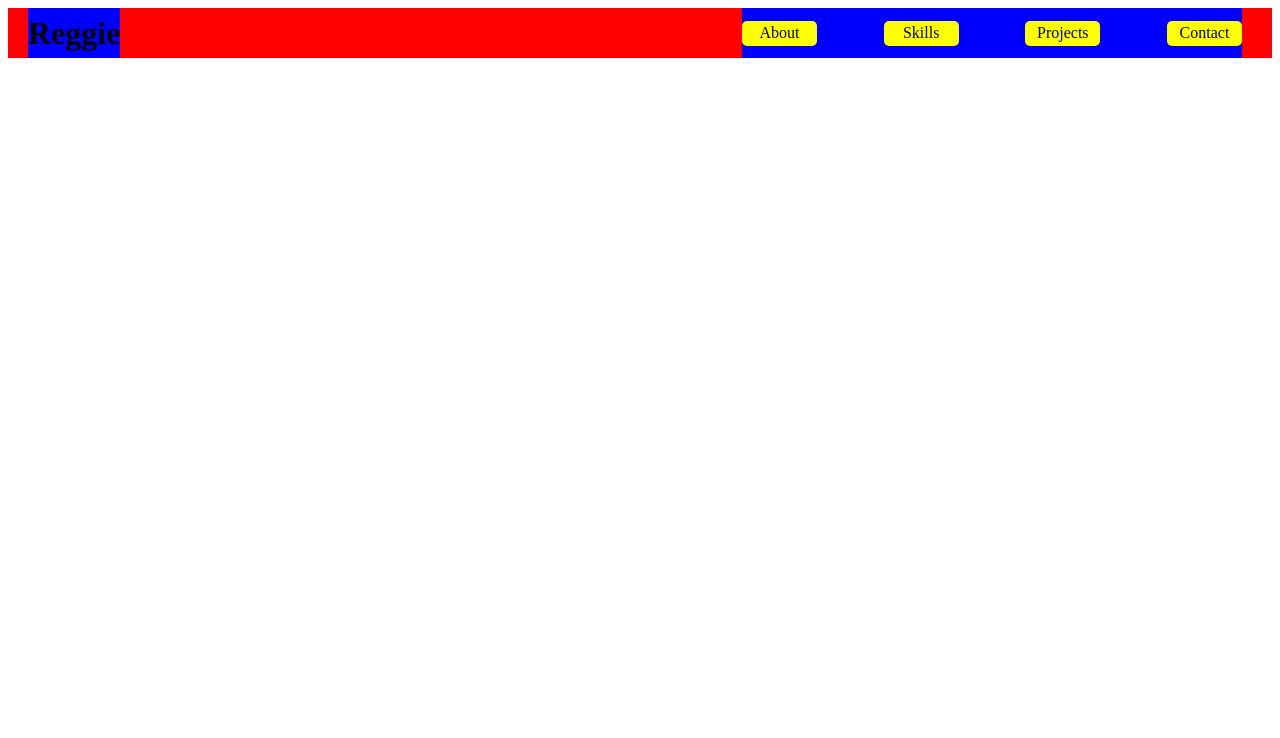
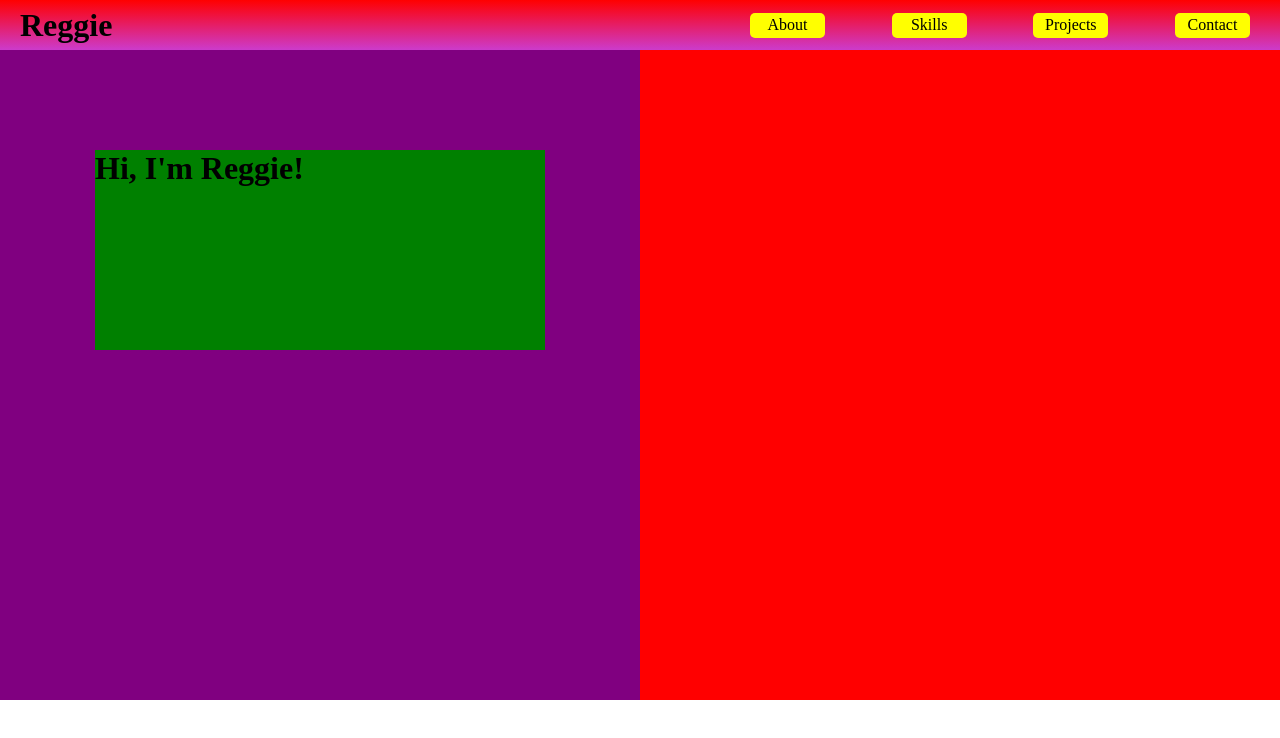
Before and after one commit to regfisher15/Portfolio, an Angular app: page /home in a window 1280 px wide. Before the commit this address led to /. Shown: the top 738 px of the page. Built offline with nearby package versions, Linux system fonts and the light colour scheme.

Commit message:
Start on home page

```diff
--- a/src/app/app.component.css
+++ b/src/app/app.component.css
@@ -0,0 +1,19 @@
+* {
+    margin: 0 !important;
+    padding: 0 !important;
+}
+
+html,body
+{
+    width: 100%;
+    height: 100%;
+    margin: 0px;
+    padding: 0px;
+    overflow-x: hidden;
+}
+
+.app {
+    background-color: green;
+    width: 100vh;
+    height: 100vh;
+}
--- a/src/app/app.component.html
+++ b/src/app/app.component.html
@@ -1,3 +1 @@
-<div class="app">
-    <app-header></app-header>
-</div>
+<app-home></app-home>
--- a/src/app/app.routes.ts
+++ b/src/app/app.routes.ts
@@ -1,3 +1,11 @@
 import { Routes } from '@angular/router';
+import { HomeComponent } from './pages/home/home.component';
 
-export const routes: Routes = [];
+export const routes: Routes = [
+    { path: '', redirectTo: '/home', pathMatch: 'full' },
+    { path: 'home', component: HomeComponent },
+];
+
+export class AppRouting {
+
+}
--- a/src/app/header/header.component.css
+++ b/src/app/components/header/header.component.css
@@ -1,24 +1,28 @@
-* {
-    margin: 0;
-    padding: 0;
+html,body
+{
+    width: 100%;
+    height: 100%;
+    margin: 0px;
+    padding: 0px;
+    overflow-x: hidden;
 }
 
 .header {
-    background-color: red;
+    background: linear-gradient(to bottom, red, rgb(204, 59, 204));
     display: flex;
     width: 100%;
     height: 50px;
 }
 
 .portfolio {
-    background-color: blue;
+    /*background-color: blue;*/
     margin-left: 20px;
     display: flex;
     align-items: center;
 }
 
 .buttons {
-    background-color: blue;
+    /*background-color: blue;*/
     width: 500px;
     height: 50px;
     display: flex;
--- a/src/app/header/header.component.ts
+++ b/src/app/components/header/header.component.ts
@@ -7,6 +7,7 @@ import { Component } from '@angular/core';
   templateUrl: './header.component.html',
   styleUrl: './header.component.css'
 })
+
 export class HeaderComponent {
 
 }
--- /dev/null
+++ b/src/app/pages/home/home.component.css
@@ -0,0 +1,31 @@
+* {
+    padding: 0;
+    margin: 0;
+}
+
+.info {
+    display: flex;
+    justify-content: space-between;
+}
+
+.left {
+    background-color: purple;
+    display: flex;
+    flex-direction: column;
+    align-items: center;
+    width: 50%;
+    height: 650px;
+}
+
+.greeting {
+    background-color: green;
+    width: 450px;
+    height: 200px;
+    margin-top: 100px;
+}
+
+.right {
+    background-color: red;
+    width: 50%;
+    height: 650px;
+}
--- /dev/null
+++ b/src/app/pages/home/home.component.html
@@ -0,0 +1,18 @@
+<div class="home">
+    <app-header></app-header>
+
+    <div class="info">
+        <div class="left">
+            <div class="greeting">
+                <h1>Hi, I'm Reggie!</h1>
+            </div>
+            <div class="links">
+
+            </div>
+        </div>
+
+        <div class="right">
+
+        </div>
+    </div>
+</div>
--- a/src/styles.css
+++ b/src/styles.css
@@ -1 +1,5 @@
 /* You can add global styles to this file, and also import other style files */
+* {
+    margin: 0;
+    padding: 0;
+}
```
Also changed, not shown: src/app/app.component.ts (+4 -4 lines), src/app/app.module.ts (added, +31 -0 lines), src/app/pages/home/home.component.ts (added, +14 -0 lines), src/app/components/header/header.component.html (renamed from src/app/header/header.component.html), 2 other files (tests, documents, lock files or other folders).
